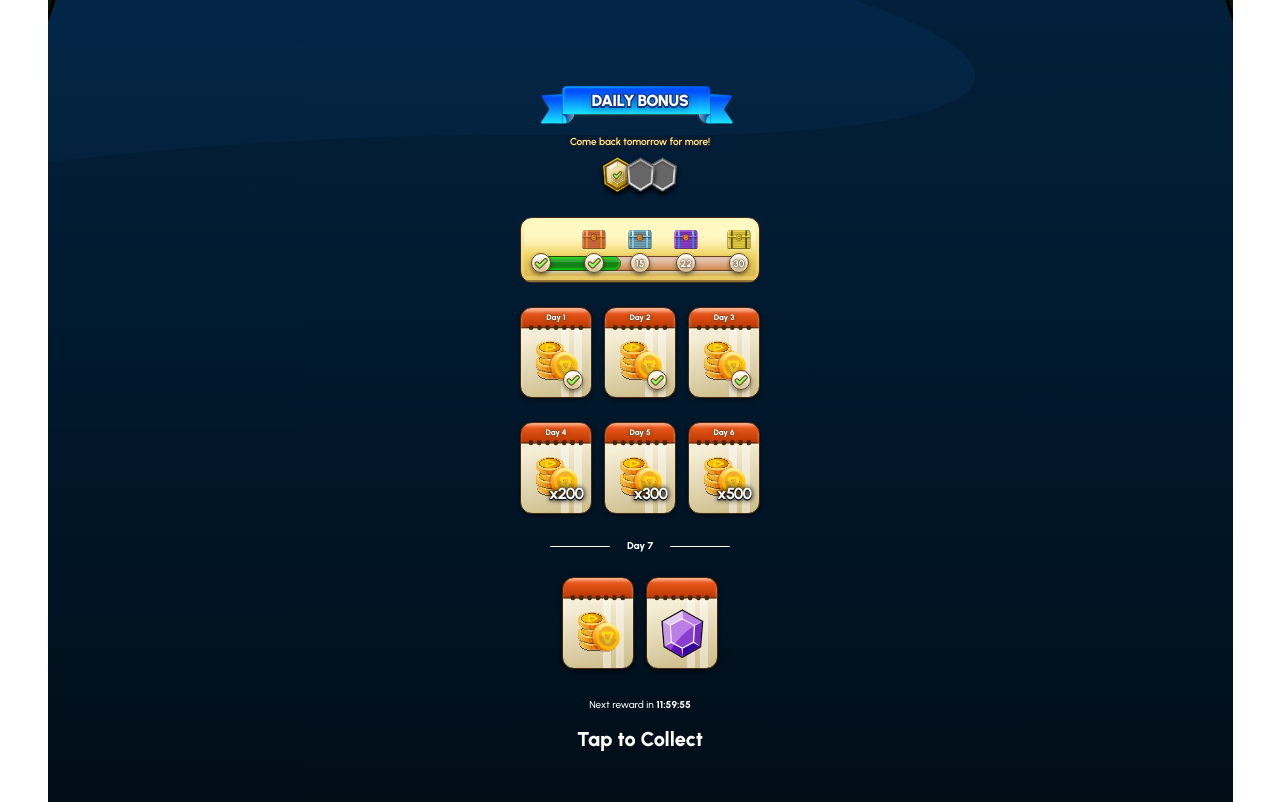
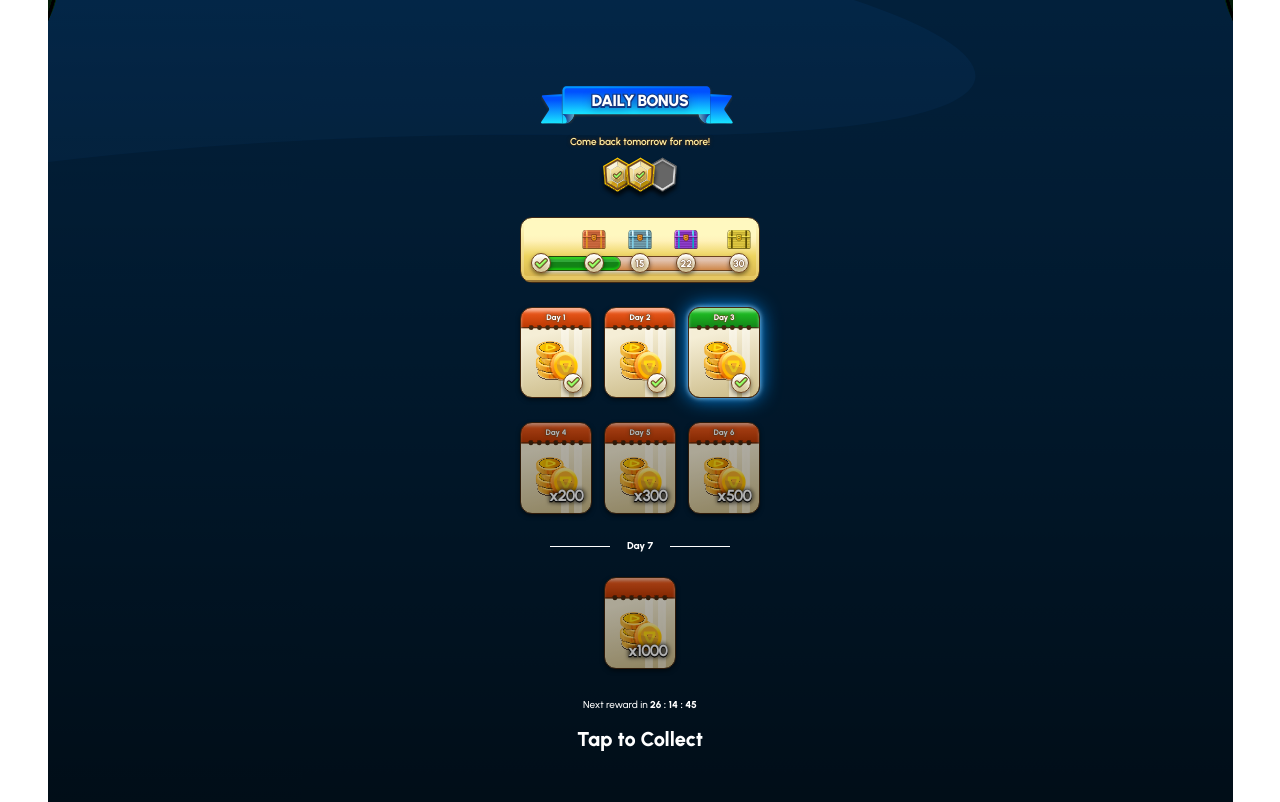
Before and after one commit to yermek-coder/nuxt-wheel-of-fortune, a Nuxt app: page / in a window 1280 px wide. Built offline with nearby package versions, Linux system fonts and the light colour scheme.

Commit message:
Finetuning

```diff
--- a/components/reward/CollectedDialog.vue
+++ b/components/reward/CollectedDialog.vue
@@ -1,8 +1,7 @@
 <template>
-    <transition name="anim-modal-content">
-        <div @click="visible = false" class="reward-collected-dialog">
-            <div :class="{ hidden: !visible }" class="reward-collected-dialog-backdrop"></div>
-            <div :class="{ hidden: !visible }" class="reward-collected-dialog-wrapper">
+    <div @click="hide" class="reward-collected-dialog">
+        <div :class="[{ hidden: !visible }, animationClasses]" class="reward-collected-dialog-backdrop"></div>
+        <div :class="[{ hidden: !visible }, animationClasses]" class="reward-collected-dialog-wrapper">
             <div class="reward-collected-dialog-body">
                 <div class="reward-collected-dialog-card-reward-type urbanist-black">
                     {{ type.toUpperCase() }}
@@ -15,12 +14,13 @@
             <div class="reward-collected-dialog-message urbanist-extra-bold">Congratulations</div>
         </div>
     </div>
-    </transition>
 </template>
 
 <script>
 import CoinStack from "~/static/icons/coin-stack.svg?inline";
 import confetti from "canvas-confetti";
+
+const ANIM_DURATION = 500;
 
 export default {
     components: { CoinStack },
@@ -29,15 +29,16 @@ export default {
             visible: false,
             type: "coins",
             amount: 0,
-            confetti: null
+            confetti: null,
+            aboutToShow: false,
+            aboutToHide: false,
         }
     },
-    watch: {
-        visible(value) {
-            if (value) {
-                this.startConfetti()
-            } else {
-                confetti.reset()
+    computed: {
+        animationClasses() {
+            return {
+                'about-to-show': this.aboutToShow,
+                'about-to-hide': this.aboutToHide
             }
         }
     },
@@ -50,12 +51,13 @@ export default {
     methods: {
         onEvent(event) {
             if (event.detail) {
-                this.visible = true;
+                this.show()
                 this.type = event.detail.type;
                 this.amount = event.detail.amount;
             }
         },
         async startConfetti() {
+            await this.$nextTick()
             confetti({
                 particleCount: 50,
                 spread: 90,
@@ -63,6 +65,23 @@ export default {
                 startVelocity: 35,
                 colors: ["#A267FF", "#1BBE6C", "#05BBDD", "#367BF2", "#FBD44D"]
             });
+        },
+        show() {
+            this.visible = true;
+            this.aboutToShow = true;
+            setTimeout(() => {
+                this.aboutToShow = false;
+                this.startConfetti();
+            }, ANIM_DURATION);
+        },
+        hide() {
+            this.aboutToHide = true;
+            setTimeout(() => {
+                this.aboutToHide = false;
+                this.visible = false;
+                confetti.reset();
+            }, ANIM_DURATION / 2);
+
         }
     }
 }
--- a/components/reward/DayCard.vue
+++ b/components/reward/DayCard.vue
@@ -1,5 +1,5 @@
 <template>
-    <a class="reward-day-card" :class="{ active }">
+    <a @click="$emit('click')" class="reward-day-card" :class="{ active, passive }">
         <span class="reward-day-card-title urbanist-extra-bold urbanist-shadow">{{ title }}</span>
         <span class="reward-day-card-body">
             <slot />
@@ -22,7 +22,8 @@ export default {
         title: String,
         active: Boolean,
         checked: Boolean,
-        info: String
+        passive: Boolean,
+        info: String,
     }
 }
 </script>
--- a/components/reward/Screen.vue
+++ b/components/reward/Screen.vue
@@ -5,15 +5,17 @@
                 <div class="reward-screen-content">
                     <RewardTitle>Daily Bonus</RewardTitle>
                     <div class="reward-screen-content-text-gold urbanist-semi-bold">Come back tomorrow for more! </div>
-                    <RewardSteps :value="1" />
+                    <RewardSteps :value="config.achievementStep" />
                     <div class="reward-progress-card">
-                        <RewardProgress :value="12" :range="[0, 30]" :steps="progressSteps" />
+                        <RewardProgress :value="config.progress.current" :range="config.progress.range"
+                            :steps="config.progress.steps" />
                     </div>
                     <v-container class="reward-progress-grid">
                         <v-row>
-                            <v-col @click="collectReward(item)" v-for="(item, idx) in rewards" :key="idx" cols="4">
-                                <RewardDayCard :title="`Day ${idx + 1}`" :info="item.amount && `x${item.amount}`"
-                                    :active="item.active" :checked="item.collected">
+                            <v-col v-for="(item, idx) in config.rewards.slice(0, -1)" :key="idx" cols="4">
+                                <RewardDayCard @click="collectReward(item)" :title="`Day ${idx + 1}`"
+                                    :info="item.amount && `x${item.amount}`" :active="isToday(item.date)"
+                                    :passive="inFuture(item.date)" :checked="item.collected">
                                     <RewardDayCardIcon :type="item.type" />
                                 </RewardDayCard>
                             </v-col>
@@ -28,9 +30,10 @@
                     </v-container>
                     <v-container class="reward-progress-grid">
                         <v-row justify="center">
-                            <v-col v-for="(item, idx) in lastDayRewards" :key="idx" cols="4">
-                                <RewardDayCard :info="item.amount && `x${item.amount}`">
-                                    <RewardDayCardIcon :type="item.type" />
+                            <v-col cols="4">
+                                <RewardDayCard :info="`x${lastDayReward.amount}`" :active="isToday(lastDayReward.date)"
+                                    :passive="inFuture(lastDayReward.date)" :checked="lastDayReward.collected">
+                                    <RewardDayCardIcon :type="lastDayReward.type" />
                                 </RewardDayCard>
                             </v-col>
                         </v-row>
@@ -45,67 +48,65 @@
 </template>
 
 <script>
+const MINUTE = 1000 * 60;
+const DAY = MINUTE * 60 * 24;
+
+function getDateId(date) {
+    return date ? Math.floor(new Date(date).getTime() / DAY) : 0;
+}
+
 export default {
+    props: {
+        config: Object,
+    },
     data() {
         return {
-            progressSteps: [
-                {
-                    value: 0,
-                    title: "1",
+            interval: null,
+            timerDate: "00 : 00 : 00"
+        }
     },
-                {
-                    value: 8,
-                    title: "8",
-                    icon: "chest-wood"
+    computed: {
+        lastDayReward() {
+            return this.config.rewards[this.config.rewards.length - 1]
         },
-                {
-                    value: 15,
-                    title: "15",
-                    icon: "chest-blue"
-                },
-                {
-                    value: 22,
-                    title: "22",
-                    icon: "chest-purple"
-                },
-                {
-                    value: 30,
-                    title: "30",
-                    icon: "chest-gold"
+        nextRewardDate() {
+            const todayRewardIdx = this.config.rewards.findIndex(reward => this.isToday(reward.date))
+            if (todayRewardIdx >= 0 && this.config.rewards[todayRewardIdx + 1]) {
+                return new Date(this.config.rewards[todayRewardIdx + 1].date)
             }
-            ],
-            rewards: [
-                { type: "coins", amount: 25, collected: true },
-                { type: "coins", amount: 50, collected: true },
-                { type: "coins", amount: 100, collected: true },
-                { type: "coins", amount: 200, active: true },
-                { type: "coins", amount: 300 },
-                { type: "coins", amount: 500 },
-            ],
-            lastDayRewards: [{ type: "coins" }, { type: "gems" },],
-            nextRewardDate: new Date(new Date().getTime() + 1000 * 60 * 60 * 12),
-            interval: null,
-            timerDate: "11:11:11",
         }
     },
     mounted() {
         this.interval = setInterval(this.timer, 1000)
     },
-    unmounted() {
+    beforeDestroy() {
         clearInterval(this.interval);
         this.interval = null;
     },
     methods: {
         timer() {
+            if (this.nextRewardDate) {
                 const now = new Date();
                 const diffMs = this.nextRewardDate - now;
                 const hours = Math.floor(diffMs / (1000 * 60 * 60));
                 const minutes = Math.floor((diffMs % (1000 * 60 * 60)) / (1000 * 60));
                 const seconds = Math.floor((diffMs % (1000 * 60)) / 1000);
-            this.timerDate = [hours, minutes, seconds].map(num => num.toString().padStart(2, "0")).join(":")
+                this.timerDate = [hours, minutes, seconds].map(num => num.toString().padStart(2, "0")).join(" : ")
+            } else {
+                this.timerDate = "00 : 00 : 00"
+            }
         },
-        collectReward(event) {
-            document.dispatchEvent(new CustomEvent("reward-collected", { detail: event }))
+        collectReward(reward) {
+            if (!reward.collected) {
+                document.dispatchEvent(new CustomEvent("reward-collected", { detail: reward }))
+                this.$emit("reward", reward)
+            }
+        },
+        isToday(date) {
+            return getDateId(date) === getDateId(new Date())
+        },
+        inFuture(date) {
+            return getDateId(date) > getDateId(new Date())
         }
     }
 }
--- a/pages/index.vue
+++ b/pages/index.vue
@@ -1,3 +1,54 @@
 <template>
-  <RewardScreen />
+  <RewardScreen :config="config" />
 </template>
+
+<script>
+export default {
+  data() {
+    return {
+      config: {
+        rewards: [
+          { type: "coins", amount: 25, date: '2025-01-25T14:47:13.373Z', collected: true },
+          { type: "coins", amount: 50, date: '2025-01-26T14:47:13.373Z', collected: true },
+          { type: "coins", amount: 100, date: '2025-01-27T14:47:13.373Z', collected: true },
+          { type: "coins", amount: 200, date: '2025-01-28T14:47:13.373Z' },
+          { type: "coins", amount: 300, date: '2025-01-29T14:47:13.373Z' },
+          { type: "coins", amount: 500, date: '2025-01-30T14:47:13.373Z' },
+          { type: "coins", amount: 1000, date: '2025-01-31T14:47:13.373Z' },
+        ],
+        achievementStep: 2,
+        progress: {
+          current: 12,
+          range: [0, 30],
+          steps: [
+            {
+              value: 0,
+              title: "1",
+            },
+            {
+              value: 8,
+              title: "8",
+              icon: "chest-wood"
+            },
+            {
+              value: 15,
+              title: "15",
+              icon: "chest-blue"
+            },
+            {
+              value: 22,
+              title: "22",
+              icon: "chest-purple"
+            },
+            {
+              value: 30,
+              title: "30",
+              icon: "chest-gold"
+            }
+          ]
+        },
+      }
+    }
+  }
+}
+</script>
--- a/pages/spin/index.vue
+++ b/pages/spin/index.vue
@@ -19,7 +19,8 @@ export default {
                 ],
                 coinsCount: 24384585,
                 multiplier: 1,
-                spinsAvailable: 2,
+                spinsAvailable: 3,
+                winnerColor: "#2FFFFF"
             }
         };
     },
--- a/static/css/reward.css
+++ b/static/css/reward.css
@@ -206,10 +206,14 @@
     border: 1px solid #43270F;
 }
 
-.reward-day-card:active,
-.reward-day-card:focus {
+.reward-day-card.active {
     background: url("/decorations/day-card-bg-active.svg") no-repeat center / cover;
     box-shadow: 0 0 20px #0095FF, 0 0 5px #FFFFFF, 0 2px 4px rgba(0, 0, 0, 0.5);
+}
+
+.reward-day-card.passive {
+    filter: brightness(0.7);
+    pointer-events: none;
 }
 
 .reward-day-card-title {
@@ -236,7 +240,7 @@
 .reward-day-card-info {
     position: absolute;
     right: 0.48rem;
-    bottom: 0.48rem;
+    bottom: 0.3rem;
 }
 
 .reward-day-card-info-text {
--- a/static/css/wheel.css
+++ b/static/css/wheel.css
@@ -103,8 +103,9 @@ button:disabled {
     color: white;
     position: absolute;
     top: 1.6rem;
-    right: 2.7rem;
+    right: 2.4rem;
     text-align: center;
+    width: 2.1rem;
 }
 
 .spin-button {
```
Also changed, not shown: components/spin/Settings.vue (+13 -22 lines), components/spin/Wheel.vue (+27 -14 lines), static/css/dialog.css (+41 -11 lines). Lines whose indentation alone changed are shown as unchanged.
